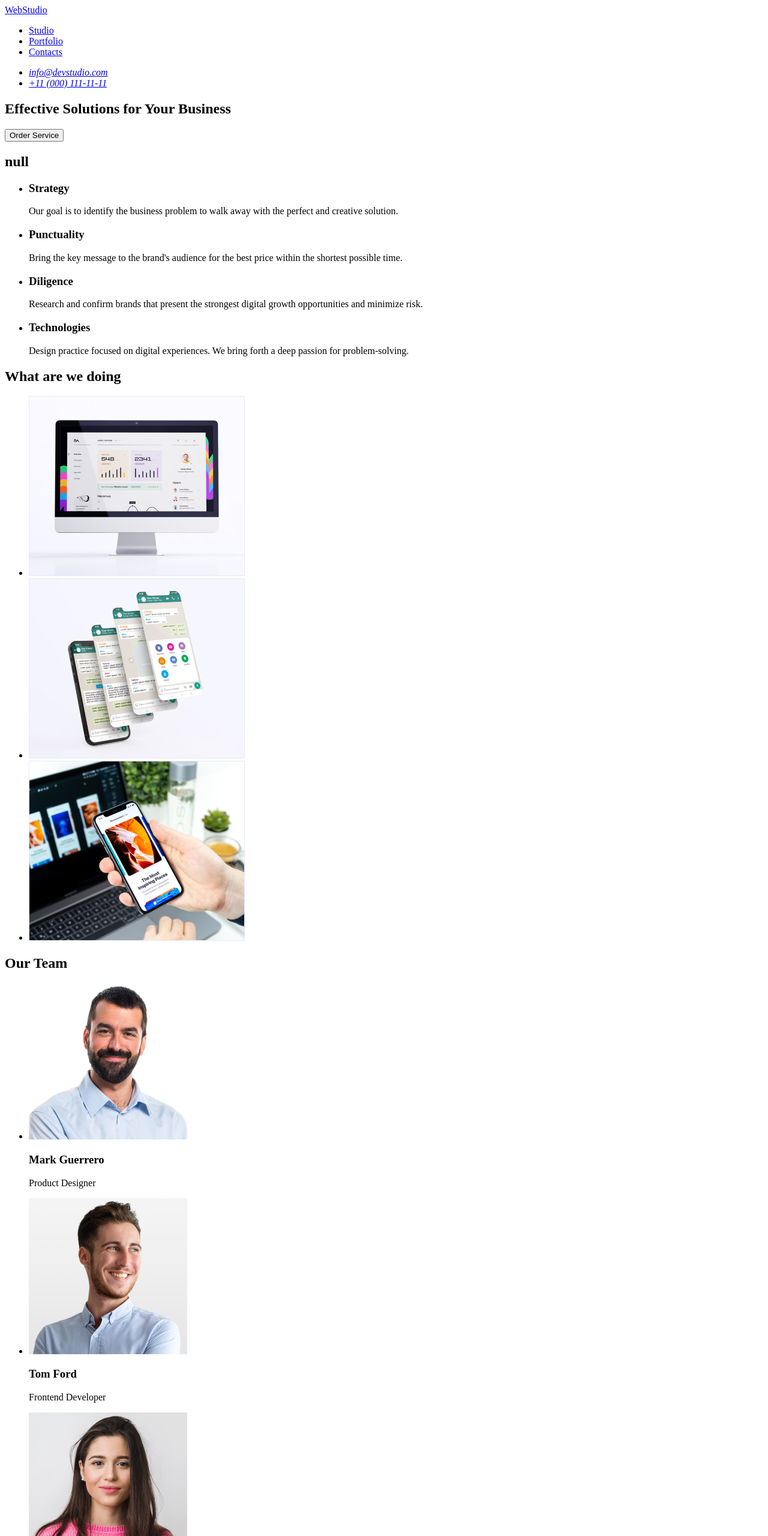
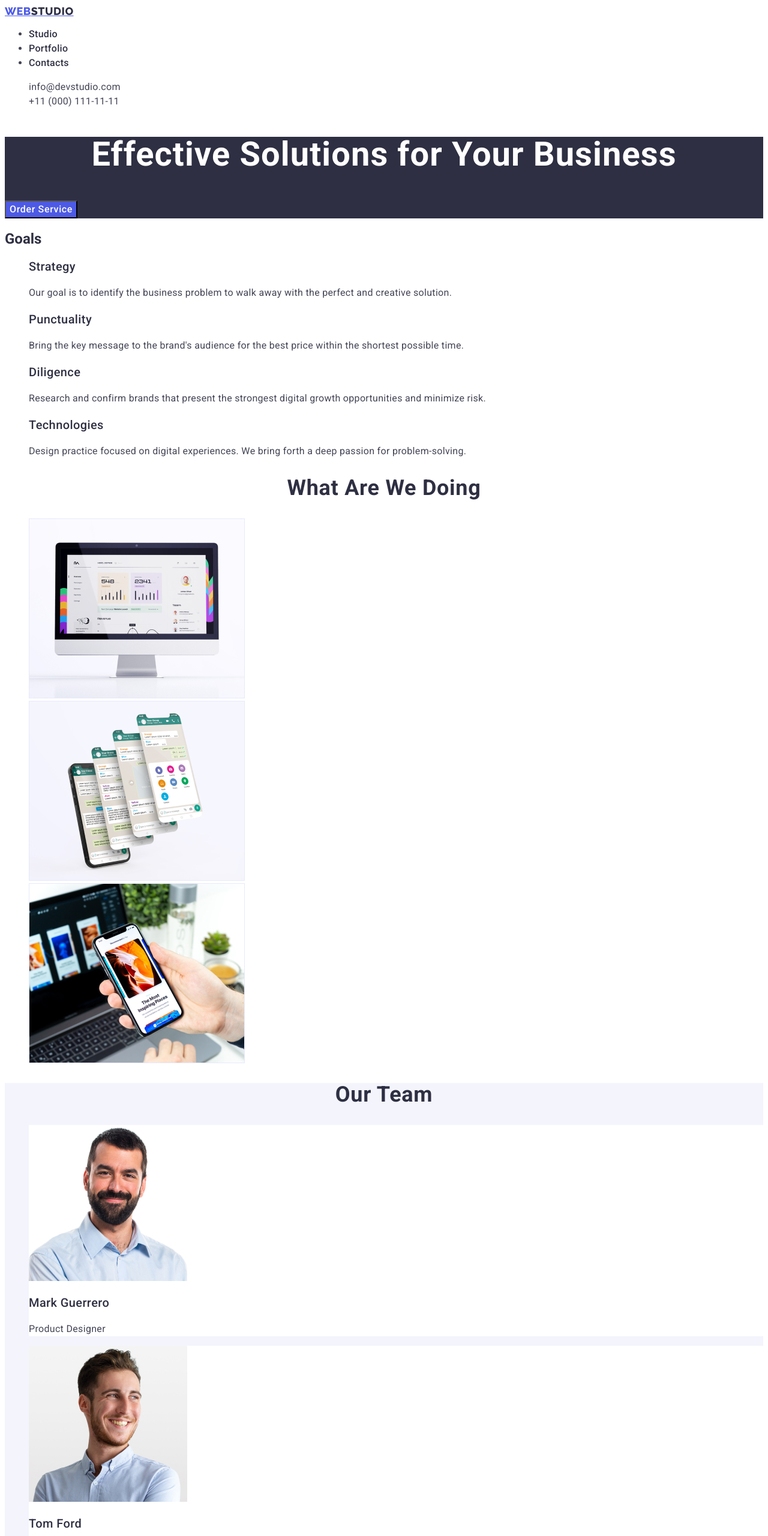
Before and after one commit to PeterKorcyl/goit-markup-hw-02, a plain HTML site: page index.html in a window 1280 px wide. Shown: the top 2560 px of the page at 60% size. Drawn offline with Linux system fonts and the light colour scheme.

Commit message:
hw2 done

```diff
--- /dev/null
+++ b/css/style.css
@@ -0,0 +1,211 @@
+body {
+  font-family: 'Roboto', sans-serif;
+  color: #434455;
+  background-color: var(--white);
+}
+
+:root {
+  --purple: #4d5ae5;
+  --navy-blue: #2e2f42;
+  --grey-paragraphs: #434455;
+  --off-white: #f4f4fd;
+  --white: #fff;
+}
+
+.logo-link {
+  font-family: 'Raleway', sans-serif;
+  color: #4d5ae5;
+  font-size: 18px;
+  line-height: 1.17;
+  font-weight: 800;
+  letter-spacing: 0.03em;
+  text-transform: uppercase;
+}
+.logo-part {
+  color: #2e2f42;
+}
+
+.link {
+  text-decoration: none;
+}
+
+.page-description {
+  color: #2e2f42;
+  font-size: 16px;
+  line-height: 1.5;
+  font-weight: 500;
+  letter-spacing: 0.02em;
+  text-decoration: none;
+}
+.page-description:hover,
+.page-description:focus {
+  color: #404bbf;
+}
+
+.contacts-list {
+  list-style: none;
+  font-style: normal;
+}
+
+.contacts-description {
+  color: #434455;
+  font-size: 16px;
+  line-height: 1.5;
+  letter-spacing: 0.32px;
+  text-decoration: none;
+}
+.contacts-description:hover,
+.contacts-description:focus {
+  color: #404bbf;
+}
+
+.contacts {
+  font-style: normal;
+}
+.main {
+  background-color: #2e2f42;
+}
+.main-title {
+  color: #fff;
+  text-align: center;
+  font-size: 56px;
+  font-weight: 700;
+  line-height: 1.07;
+  letter-spacing: 1.12px;
+}
+
+.main-button {
+  font-family: 'Roboto', sans-serif;
+  background-color: #4d5ae5;
+  color: #fff;
+  font-size: 16px;
+  font-weight: 500;
+  line-height: 1.5;
+  letter-spacing: 0.64px;
+  cursor: pointer;
+}
+
+.main-button:hover,
+.main-button:focus {
+  color: #ffffff;
+  background-color: #404bbf;
+}
+
+h2 {
+  color: #2e2f42;
+}
+
+.goals-list {
+  list-style: none;
+}
+.goals-title {
+  color: var(--navy-blue);
+  font-size: 20px;
+  font-weight: 500;
+  line-height: 1.2;
+  letter-spacing: 0.4px;
+}
+
+.goals-description {
+  color: var(--grey-paragraphs);
+  font-size: 16px;
+  line-height: 1.5;
+  letter-spacing: 0.02em;
+}
+.what-doing-list {
+  list-style-type: none;
+}
+.what-doing-title {
+  color: var(--navy-blue);
+  font-size: 36px;
+  font-weight: 700;
+  line-height: 1.11;
+  letter-spacing: 0.02em;
+  text-align: center;
+  text-transform: capitalize;
+}
+
+.our-team {
+  background-color: #f4f4fd;
+}
+
+.our-team-card {
+  background-color: #ffffff;
+}
+.our-team-title-list {
+  list-style: none;
+}
+
+.our-team-title {
+  color: var(--navy-blue);
+  font-size: 36px;
+  font-weight: 700;
+  line-height: 1.11;
+  letter-spacing: 0.72px;
+  text-align: center;
+  text-transform: capitalize;
+}
+.our-team-name {
+  color: var(--navy-blue);
+  font-size: 20px;
+  font-weight: 500;
+  line-height: 1.2;
+  letter-spacing: 0.4px;
+}
+.our-team-description {
+  color: var(--grey-paragraphs);
+  font-size: 16px;
+  line-height: 1.5;
+  letter-spacing: 0.32px;
+}
+
+.footer {
+  background-color: #2e2f42;
+}
+
+.logo-part-footer {
+  color: var(--off-white);
+}
+.footer-description {
+  color: var(--off-white);
+  font-size: 16px;
+  line-height: 1.5;
+  letter-spacing: 0.32px;
+}
+
+/*/PORTFOLIO/*/
+
+.filter-list {
+  list-style: none;
+}
+
+.filter-button {
+  color: #4d5ae5;
+  font-size: 16px;
+  font-weight: 500;
+  line-height: 1.5;
+  letter-spacing: 0.04em;
+  background-color: #f4f4fd;
+  font-family: 'Roboto', sans-serif;
+  cursor: pointer;
+}
+.filter:hover,
+.filter:focus {
+  color: #ffffff;
+  background-color: #404bbf;
+}
+
+.project-title {
+  color: #2e2f42;
+  font-size: 20px;
+  font-weight: 500;
+  line-height: 1.2;
+  letter-spacing: 0.02em;
+}
+
+.project-category {
+  color: #434455;
+  font-size: 16px;
+  line-height: 1.5;
+  letter-spacing: 0.02em;
+}
--- a/index.html
+++ b/index.html
@@ -4,59 +4,68 @@
 <head>
   <meta charset="UTF-8">
   <meta name="viewport" content="width=device-width, initial-scale=1.0">
+  <link rel="preconnect" href="https://fonts.googleapis.com">
+  <link rel="preconnect" href="https://fonts.gstatic.com" crossorigin>
+  <link href="https://fonts.googleapis.com/css2?family=Raleway:wght@800&family=Roboto:wght@400;500;700;900&display=swap"
+    rel="stylesheet">
+  <link rel="stylesheet" href="./css/style.css">
   <title>Homework1</title>
 </head>
 
 <body>
   <header>
-    <nav><a href="/">WebStudio</a>
-      <ul>
-        <li><a href="#">Studio</a></li>
-        <li><a href="#">Portfolio</a></li>
-        <li><a href="#">Contacts</a></li>
+    <nav><a class="logo-link" href="./index.html">Web<span class="logo-part">Studio</span></a>
+      <ul class="link-list">
+        <li><a class="page-description link" href="./studio">Studio</a></li>
+        <li><a class="page-description link" href="./portfolio.html">Portfolio</a></li>
+        <li><a class="page-description link" href="./contacts">Contacts</a></li>
       </ul>
     </nav>
-    <address>
-      <ul>
-        <li><a href="mailto:info@devstudio.com">info@devstudio.com</a></li>
-        <li><a href="tel:+110001111111">+11 (000) 111-11-11</a></li>
+    <address class="contacts">
+      <ul class="contacts-list">
+        <li><a class="contacts-description link" href="mailto:info@devstudio.com">info@devstudio.com</a></li>
+        <li><a class="contacts-description link" href="tel:+110001111111">+11 (000) 111-11-11</a></li>
       </ul>
     </address>
   </header>
   <main>
-    <section>
-      <h1>Effective Solutions for Your Business</h1>
-      <button type="button">Order Service</button>
+    <section class="main">
+      <h1 class="main-title">Effective Solutions for Your Business</h1>
+      <button class="main-button" type="button">Order Service</button>
     </section>
-    <section>
-      <h2>null</h2>
-      <ul>
+    <section class="goals">
+      <h2>Goals</h2>
+      <ul class="goals-list">
         <li>
-          <h3>Strategy</h3>
-          <p>Our goal is to identify the business problem to walk away with the perfect and creative solution.
+          <h3 class="goals-title">Strategy</h3>
+          <p class="goals-description">Our goal is to identify the business problem to walk away with the perfect and
+            creative solution.
           </p>
         </li>
         <li>
-          <h3>Punctuality</h3>
-          <p>Bring the key message to the brand's audience for the best price within the shortest possible time.
+          <h3 class="goals-title">Punctuality</h3>
+          <p class="goals-description">Bring the key message to the brand's audience for the best price within the
+            shortest possible time.
           </p>
         </li>
         <li>
-          <h3>Diligence</h3>
-          <p>Research and confirm brands that present the strongest digital growth opportunities and minimize
+          <h3 class="goals-title">Diligence</h3>
+          <p class="goals-description">Research and confirm brands that present the strongest digital growth
+            opportunities and minimize
             risk.
           </p>
         </li>
         <li>
-          <h3>Technologies</h3>
-          <p>Design practice focused on digital experiences. We bring forth a deep passion for problem-solving.
+          <h3 class="goals-title">Technologies</h3>
+          <p class="goals-description">Design practice focused on digital experiences. We bring forth a deep passion for
+            problem-solving.
           </p>
         </li>
       </ul>
     </section>
     <section>
-      <h2>What are we doing</h2>
-      <ul>
+      <h2 class="what-doing-title">What are we doing</h2>
+      <ul class="what-doing-list">
         <li>
           <img width="360" height="300" src="./images/picture.jpg" alt="monitor">
         </li>
@@ -68,38 +77,36 @@
         </li>
       </ul>
     </section>
-    <section>
-      <h2>Our Team</h2>
-      <ul>
-        <li>
+    <section class="our-team">
+      <h2 class="our-team-title">Our Team</h2>
+      <ul class="our-team-title-list">
+        <li class="our-team-card">
           <img width="264" height="260" src="./images/portret.jpg" alt="man in a blue shirt with a beard">
-          <h3>Mark Guerrero</h3>
-          <p>Product Designer</p>
+          <h3 class="our-team-name">Mark Guerrero</h3>
+          <p class="our-team-description">Product Designer</p>
         </li>
-        <li>
+        <li class="our-team-card">
           <img width="264" height="260" src="./images/portret2.jpg" alt="man in a blue shirt with short stubble">
-          <h3>Tom Ford</h3>
-          <p>Frontend Developer</p>
+          <h3 class="our-team-name">Tom Ford</h3>
+          <p class="our-team-description">Frontend Developer</p>
         </li>
-        <li>
+        <li class="our-team-card">
           <img width="264" height="260" src="./images/portret3.jpg" alt="woman in a pink sweater with long dark hair">
-          <h3>Camila Garcia</h3>
-          <p>Marketing</p>
+          <h3 class="our-team-name">Camila Garcia</h3>
+          <p class="our-team-description">Marketing</p>
         </li>
-        <li>
+        <li class="our-team-card">
           <img width="264" height="260" src="./images/portret4.jpg" alt="man in a gray blouse with short stubble">
-          <h3>Daniel Wilson</h3>
-          <p>UI Designer</p>
+          <h3 class="our-team-name">Daniel Wilson</h3>
+          <p class="our-team-description">UI Designer</p>
         </li>
       </ul>
     </section>
   </main>
-  <footer>
-    <a href="/">WebStudio</a>
-    <p>Increase the flow of customers and sales for your business with digital marketing & growth
+  <footer class="footer">
+    <a class="logo-link" href="./index.html">Web<span class="logo-part-footer">Studio</span></a>
+    <p class="footer-description">Increase the flow of customers and sales for your business with digital marketing &
+      growth
       solutions.</p>
   </footer>
-
 </body>
-
-</html>
```
Also changed, not shown: portfolio.html (added, +98 -0 lines), images/hw1.jpg (added), images/hw2.jpg (added), images/hw3.jpg (added), images/hw4.jpg (added), images/hw5.jpg (added), images/hw6.jpg (added), images/hw7.jpg (added), images/hw8.jpg (added), images/hw9.jpg (added).
